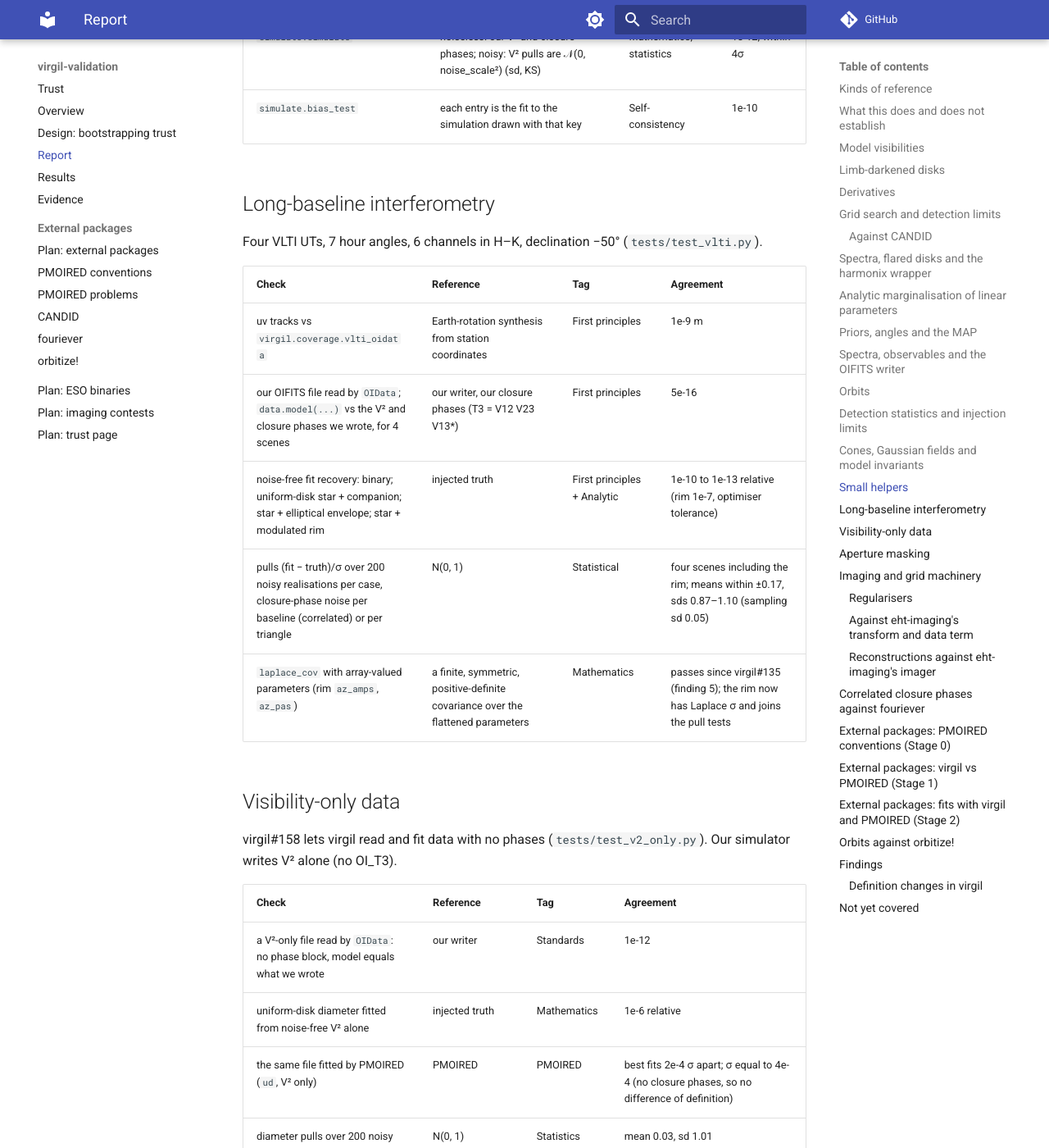
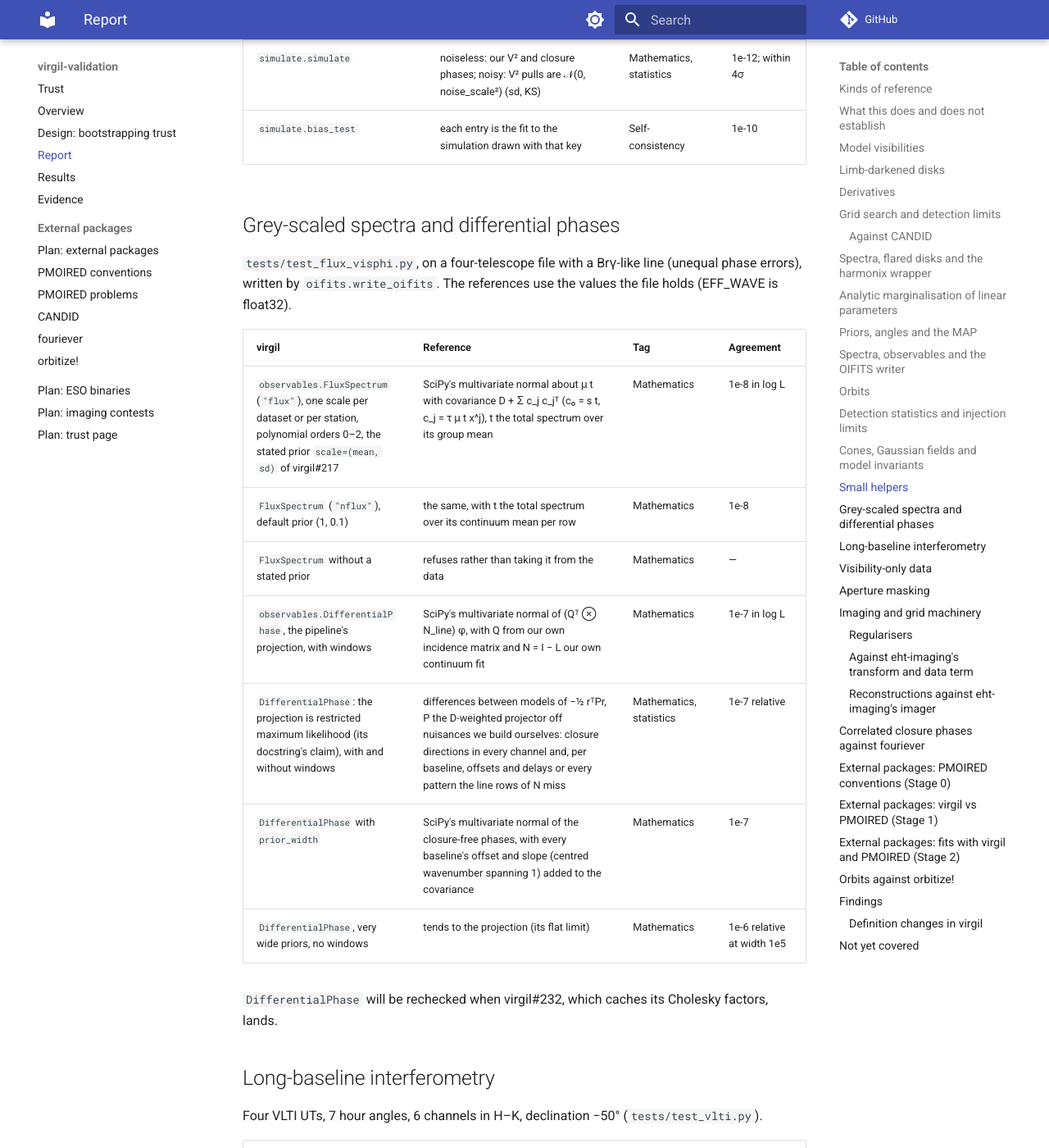
Before and after one commit to benjaminpope/virgil-validation, an MkDocs documentation site: the page built from docs/report.md, in a window 1280 px wide and 1400 px high, scrolled down 14042 px. Shown: the whole window at 82% size. Built offline with MkDocs 1.6.1 and Material for MkDocs 9.7.7, drawn with Linux system fonts in a browser that asks for light colours; comment, search, counter and statistics services are not loaded; some of the changed text lies outside the part shown.

Commit message:
Graph nodes and report for FluxSpectrum and DifferentialPhase
Co-Authored-By: Claude Opus 5.5 <noreply@anthropic.com>

```diff
--- a/docs/report.md
+++ b/docs/report.md
@@ -225,9 +225,10 @@ is flat ("Priors and the MAP" in virgil's conventions).
 | `VisibilityAmplitude`, `TripleAmplitude` (`extras=`) | the χ² each adds equals Σ((model − data)/σ)² with our own closed-form visibilities | Mathematics + Standards | 1e-6 |
 | `observables.continuum_operator`, orders 0 and 1 | the least-squares fit of 1, 1/λ over the continuum channels, by the normal equations | Mathematics | 1e-10 |
 
-`FluxSpectrum` and `DifferentialPhase` wait for virgil's refactor of their
-priors: today `FluxSpectrum`'s prior is centred on the data's own mean,
-which the planned change removes.
+`FluxSpectrum` and `DifferentialPhase` are checked below, under
+[Grey-scaled spectra and differential phases](#grey-scaled-spectra-and-differential-phases),
+now that virgil#217 states the grey scale's prior rather than taking it
+from the data.
 
 ## Orbits
 
@@ -286,6 +287,25 @@ against our own χ².
 | `inference.fisher` | the Hessian of ½ our χ² by central differences | Mathematics | 1e-5 |
 | `simulate.simulate` | noiseless: our V² and closure phases; noisy: V² pulls are 𝒩(0, noise_scale²) (sd, KS) | Mathematics, statistics | 1e-12; within 4σ |
 | `simulate.bias_test` | each entry is the fit to the simulation drawn with that key | Self-consistency | 1e-10 |
+
+## Grey-scaled spectra and differential phases
+
+`tests/test_flux_visphi.py`, on a four-telescope file with a Brγ-like line
+(unequal phase errors), written by `oifits.write_oifits`. The references
+use the values the file holds (EFF_WAVE is float32).
+
+| virgil | Reference | Tag | Agreement |
+| --- | --- | --- | --- |
+| `observables.FluxSpectrum` (`"flux"`), one scale per dataset or per station, polynomial orders 0–2, the stated prior `scale=(mean, sd)` of virgil#217 | SciPy's multivariate normal about μ t with covariance D + Σ c_j c_jᵀ (c₀ = s t, c_j = τ μ t x^j), t the total spectrum over its group mean | Mathematics | 1e-8 in log L |
+| `FluxSpectrum` (`"nflux"`), default prior (1, 0.1) | the same, with t the total spectrum over its continuum mean per row | Mathematics | 1e-8 |
+| `FluxSpectrum` without a stated prior | refuses rather than taking it from the data | Mathematics | — |
+| `observables.DifferentialPhase`, the pipeline's projection, with windows | SciPy's multivariate normal of (Qᵀ ⊗ N_line) φ, with Q from our own incidence matrix and N = I − L our own continuum fit | Mathematics | 1e-7 in log L |
+| `DifferentialPhase`: the projection is restricted maximum likelihood (its docstring's claim), with and without windows | differences between models of −½ rᵀPr, P the D-weighted projector off nuisances we build ourselves: closure directions in every channel and, per baseline, offsets and delays or every pattern the line rows of N miss | Mathematics, statistics | 1e-7 relative |
+| `DifferentialPhase` with `prior_width` | SciPy's multivariate normal of the closure-free phases, with every baseline's offset and slope (centred wavenumber spanning 1) added to the covariance | Mathematics | 1e-7 |
+| `DifferentialPhase`, very wide priors, no windows | tends to the projection (its flat limit) | Mathematics | 1e-6 relative at width 1e5 |
+
+`DifferentialPhase` will be rechecked when virgil#232, which caches its
+Cholesky factors, lands.
 
 ## Long-baseline interferometry
 
```
Also changed, not shown: 1 other file.
